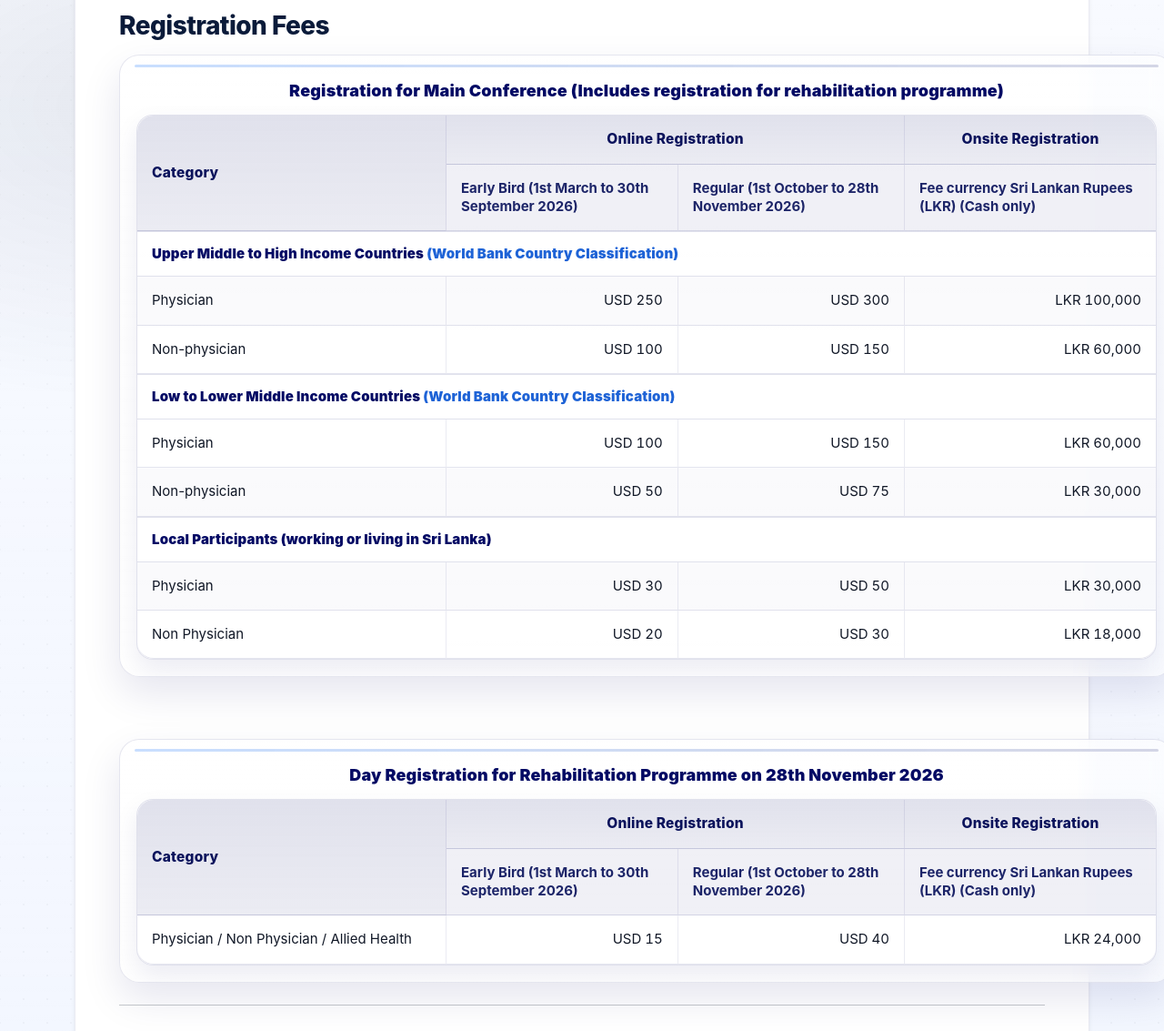
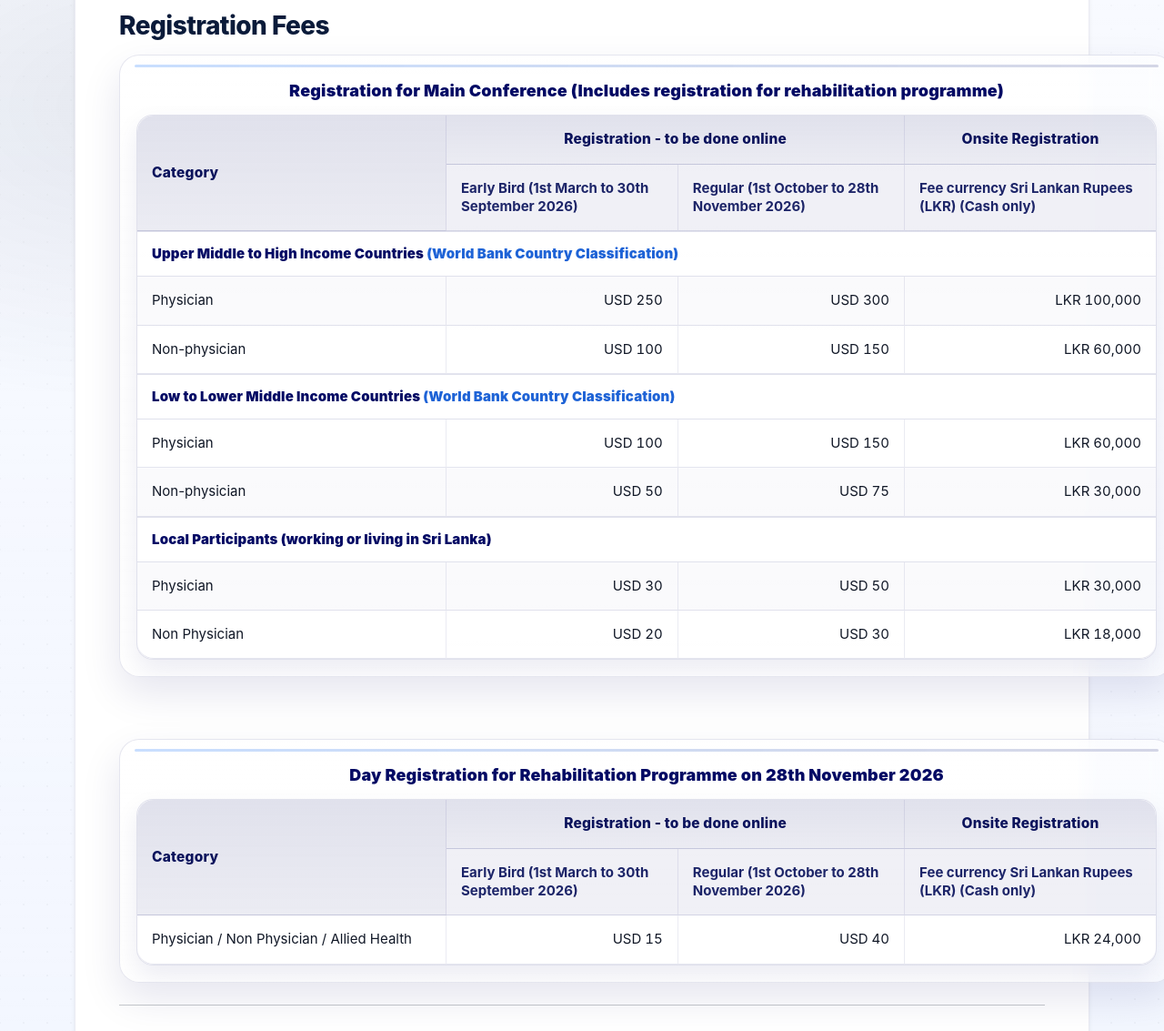
Before and after one commit to Tharinxdu/apsc, a website: page registration-guidelines.html in a window 1280 px wide. Shown: the part 680-1813 px from the top of the page at 91% size. Drawn offline with Linux system fonts and the light colour scheme.

Commit message:
update registration page table

```diff
--- a/registration-guidelines.html
+++ b/registration-guidelines.html
@@ -149,7 +149,7 @@
                                     <thead>
                                         <tr>
                                             <th rowspan="2" class="fees-col-category">Category</th>
-                                            <th colspan="2" class="text-center">Online Registration</th>
+                                            <th colspan="2" class="text-center">Registration - to be done online</th>
                                             <th class="text-center">Onsite Registration</th>
                                         </tr>
                                         <tr>
@@ -239,7 +239,7 @@
                                     <thead>
                                         <tr>
                                             <th rowspan="2" class="fees-col-category">Category</th>
-                                            <th colspan="2" class="text-center">Online Registration</th>
+                                            <th colspan="2" class="text-center">Registration - to be done online</th>
                                             <th class="text-center">Onsite Registration</th>
                                         </tr>
                                         <tr>
```
